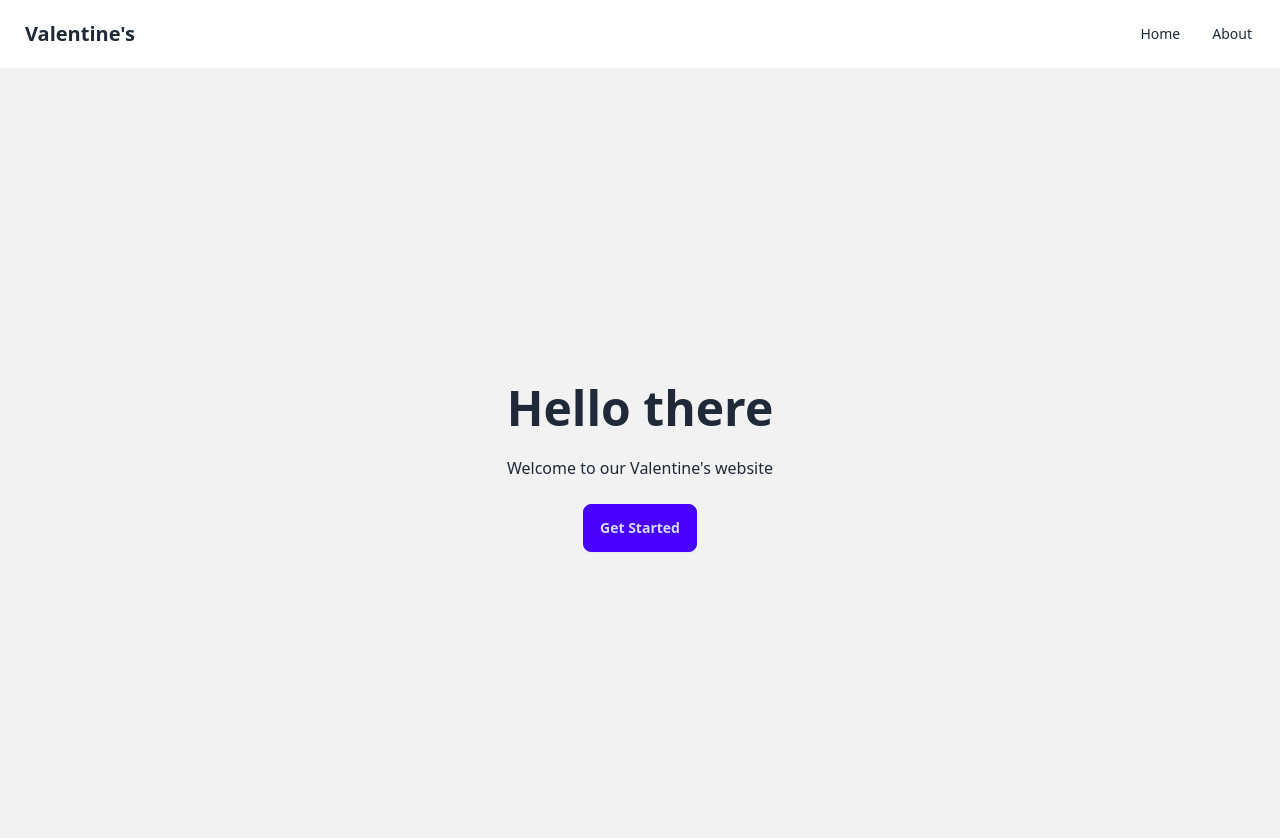
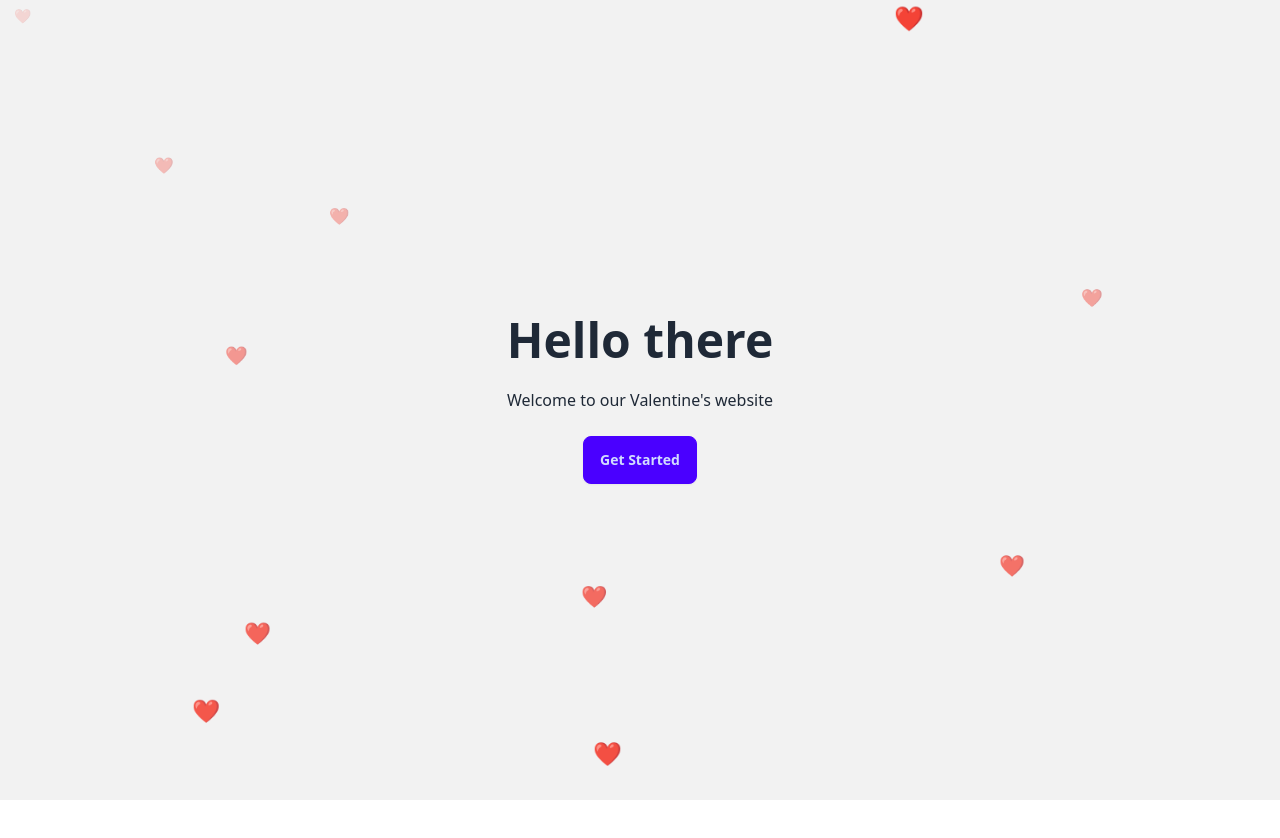
Before and after one commit to TwicePie/valentines, a React (Vite) app: page / in a window 1280 px wide. Shown: the top 838 px of the page. After the commit the page ends 800 px from the top, so only its background shows below. Built offline with nearby package versions, Linux system fonts and the light colour scheme.

Commit message:
add Hearts component for animated heart effects and update Home page

```diff
--- a/src/App.tsx
+++ b/src/App.tsx
@@ -9,7 +9,6 @@ function App() {
   return (
     <Router>
       <div className="min-h-screen">
-        <Navbar />
         <Routes>
           <Route path="/" element={<Home />} />
           <Route path="/about" element={<About />} />
--- /dev/null
+++ b/src/components/Hearts.tsx
@@ -0,0 +1,41 @@
+import React, { useEffect, useState } from 'react';
+
+const Hearts = () => {
+  const [hearts, setHearts] = useState<{ id: number; left: number; animationDuration: number }[]>([]);
+
+  useEffect(() => {
+    const createHeart = () => {
+      const heart = {
+        id: Date.now(),
+        left: Math.random() * 100,
+        animationDuration: Math.random() * 3 + 2, // Between 2-5 seconds
+      };
+      setHearts(prev => [...prev, heart]);
+      setTimeout(() => {
+        setHearts(prev => prev.filter(h => h.id !== heart.id));
+      }, heart.animationDuration * 1000);
+    };
+
+    const interval = setInterval(createHeart, 300);
+    return () => clearInterval(interval);
+  }, []);
+
+  return (
+    <div className="hearts-container fixed inset-0 pointer-events-none">
+      {hearts.map(heart => (
+        <div
+          key={heart.id}
+          className="heart absolute text-pink-500"
+          style={{
+            left: `${heart.left}%`,
+            animation: `float ${heart.animationDuration}s linear`
+          }}
+        >
+          ❤️
+        </div>
+      ))}
+    </div>
+  );
+};
+
+export default Hearts;
--- a/src/index.css
+++ b/src/index.css
@@ -1,3 +1,23 @@
 @tailwind base;
 @tailwind components;
 @tailwind utilities;
+
+@keyframes float {
+  0% {
+    transform: translateY(100vh) scale(1);
+    opacity: 1;
+  }
+  100% {
+    transform: translateY(-20vh) scale(0.5);
+    opacity: 0;
+  }
+}
+
+.hearts-container {
+  z-index: 0;
+}
+
+.heart {
+  font-size: 24px;
+  z-index: -1;
+}
--- a/src/pages/Home.tsx
+++ b/src/pages/Home.tsx
@@ -1,8 +1,10 @@
 import React from 'react';
+import Hearts from '../components/Hearts';
 
 const Home = () => {
   return (
     <div className="hero min-h-screen bg-base-200">
+      <Hearts />
       <div className="hero-content text-center">
         <div className="max-w-md">
           <h1 className="text-5xl font-bold">Hello there</h1>
```
